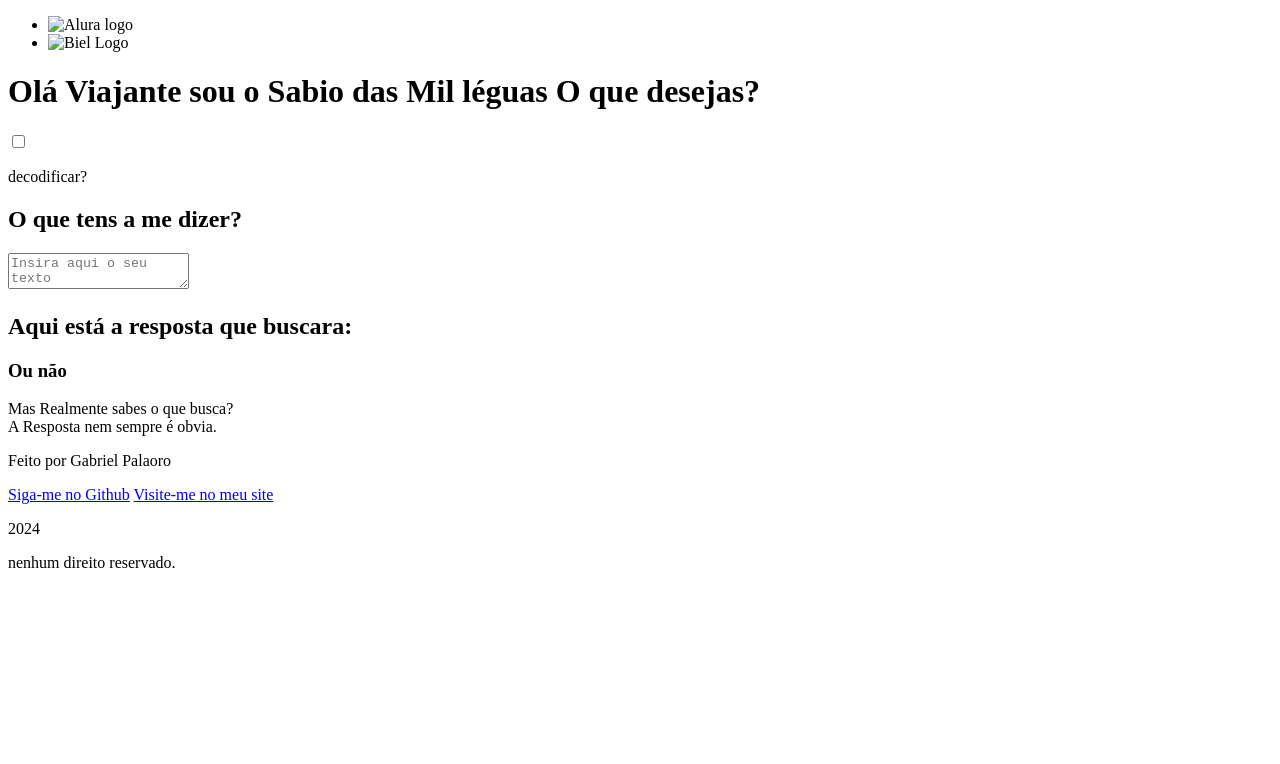
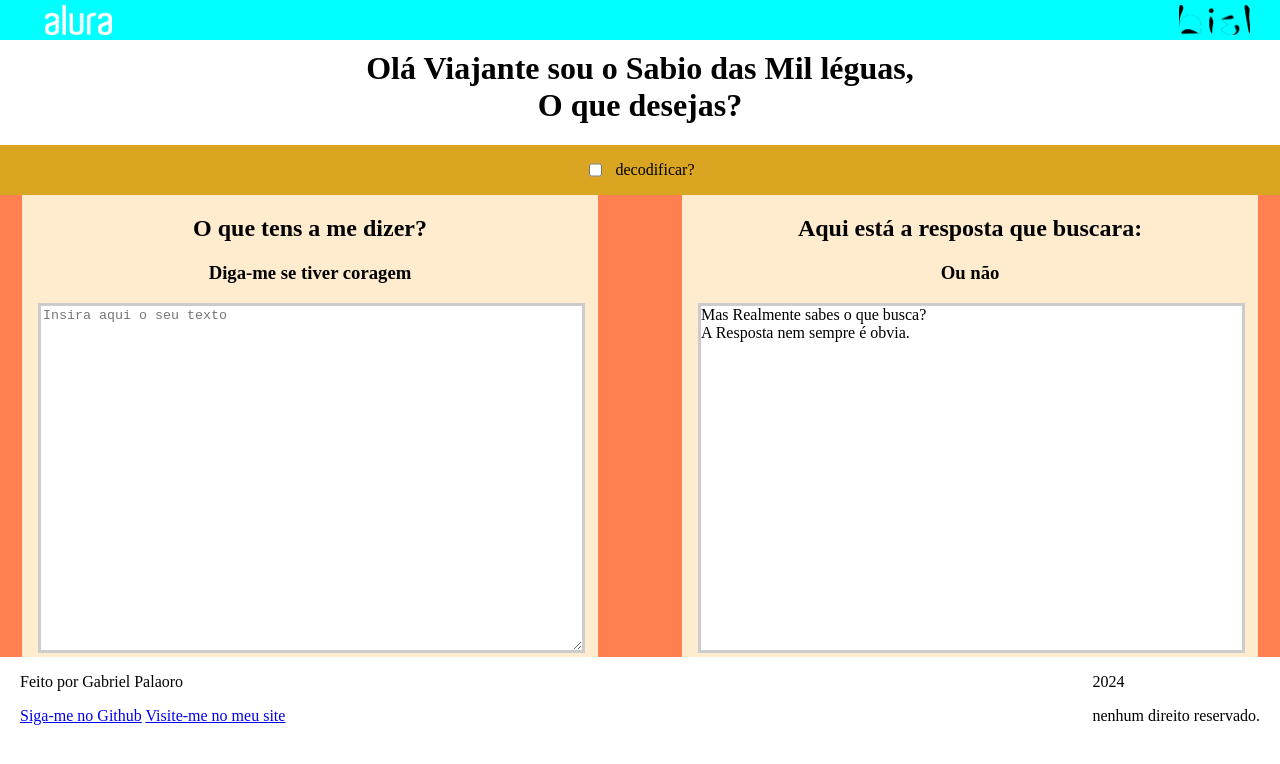
Before and after one commit to Bieldodesign/decodificador, a plain HTML site: page index.html in a window 1280 px wide. Drawn offline with Linux system fonts and the light colour scheme.

Commit message:
inicio do css

```diff
--- a/index.html
+++ b/index.html
@@ -10,17 +10,21 @@
 <body>
     <nav>
         <ul>
-            <li><a><img src="" alt="Alura logo"></a></li>
-            <li><a><img src="" alt="Biel Logo"></a></li>
+            <li><a><img class ="logos" src="assets\customerlogo-alura.avif" alt="Alura logo"></a></li>
+            <li><a><img class ="logos" src="assets\logotipo.png" alt="Biel Logo"></a></li>
         </ul>
     </nav>
-    <div>
-        <h1>Olá Viajante sou o Sabio das Mil léguas O que desejas?</h1>
-        <input type="checkbox" id="codeORdecode"> <p>decodificar?</p>
-    </div>
+    <header>
+        <h1>Olá Viajante sou o Sabio das Mil léguas,<br> O que desejas?</h1>
+        <div class="checkboxbox">
+            <input type="checkbox" id="codeORdecode">
+            <p>decodificar?</p>
+        </div>
+    </header>
     <section id="workplace">
         <div class="codificationArea" id="textInputBox">
             <h2 class="IOheader">O que tens a me dizer?</h2>
+            <h3 id="tag">Diga-me se tiver coragem</h3>
             <textarea id="textInputArea" class="textArea" placeholder="Insira aqui o seu texto"></textarea>
         </div>
         <div class="codificationArea" id="textOutputBox">
--- a/styles.css
+++ b/styles.css
@@ -0,0 +1,81 @@
+body{
+    margin: 0px;
+    border: 0px;
+    padding: 0px;
+}
+nav{
+    position: fixed;
+    top:0px;
+    height: 40px;
+    width: 100vw;
+    background-color: aqua;
+}
+nav > ul {
+    display: flex;
+    justify-content: space-between;
+    flex-direction: row;
+    margin:5px;
+    margin-right: 30px;
+    text-decoration: none;
+    list-style: none;
+}
+
+.logos{
+    height: 30px;
+    width: auto;
+}
+header{
+    margin-top: 50px;
+    text-align: center;
+}
+header > div{
+    display: flex;
+    justify-content: center;
+    flex-direction: row;
+    gap: 10px;
+    background-color: goldenrod;
+}
+
+#workplace{
+    display:flex;
+    justify-content: space-around;
+    flex-direction: row;
+    background-color: coral;
+    gap: 40px;
+}
+.codificationArea{
+    background-color: blanchedalmond;
+    width: 45vw;
+}
+#textInputArea{
+    width: 95%;
+    min-height: 350px;
+    box-sizing: border-box;
+    border: 3px solid #ccc;
+    margin: 0 16px;
+}
+#textOutputArea{
+    width: 95%;
+    min-height: 350px;
+    background-color: white;
+    box-sizing: border-box;
+    border: 3px solid #ccc;
+    margin: 0 16px;
+}
+.IOheader{
+    text-align: center;
+}
+#tag{
+    text-align: center;
+}
+
+
+footer{
+    position: relative;
+    display: flex;
+    justify-content: space-between;
+    height: 20px;
+}
+footer > div {
+    margin:0px 20px 0px 20px;
+}
```
Also changed, not shown: assets/customerlogo-alura.avif (added), assets/logotipo.png (added), assets/logotipo.svg (added).
